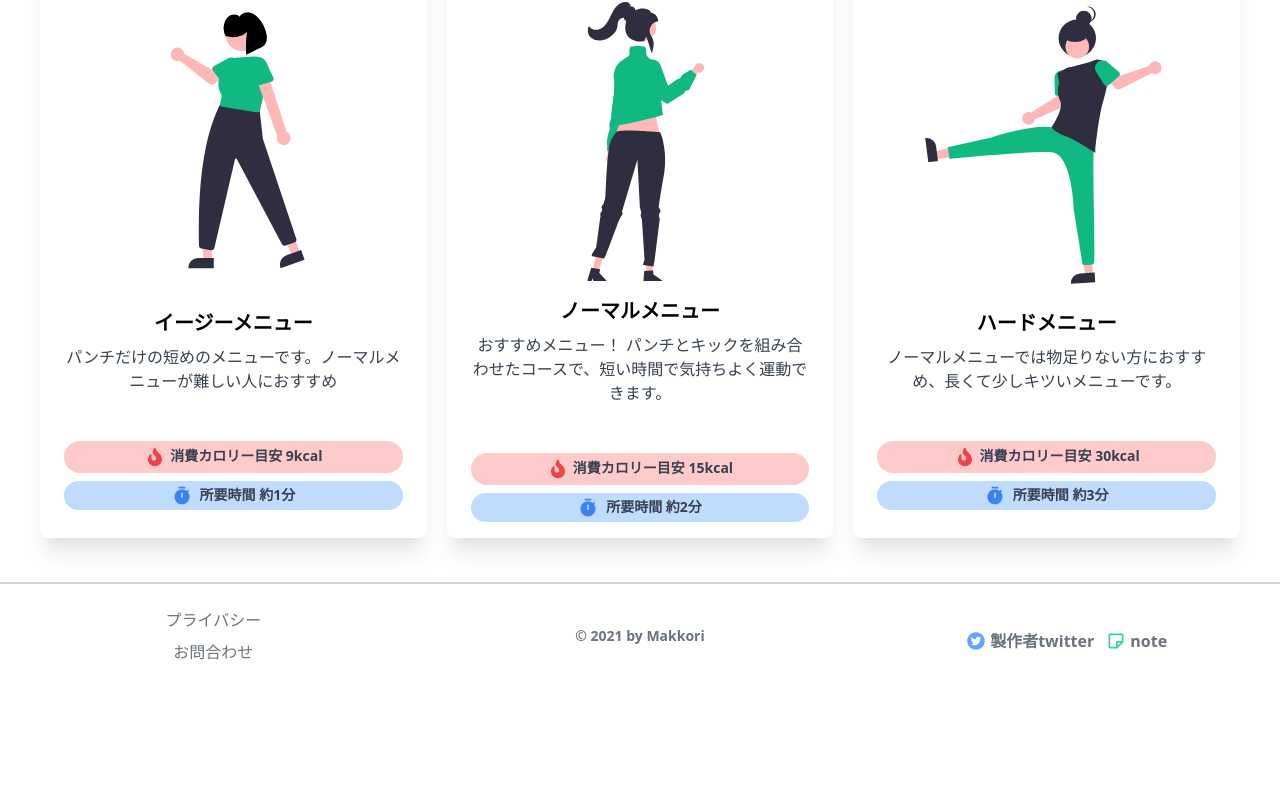
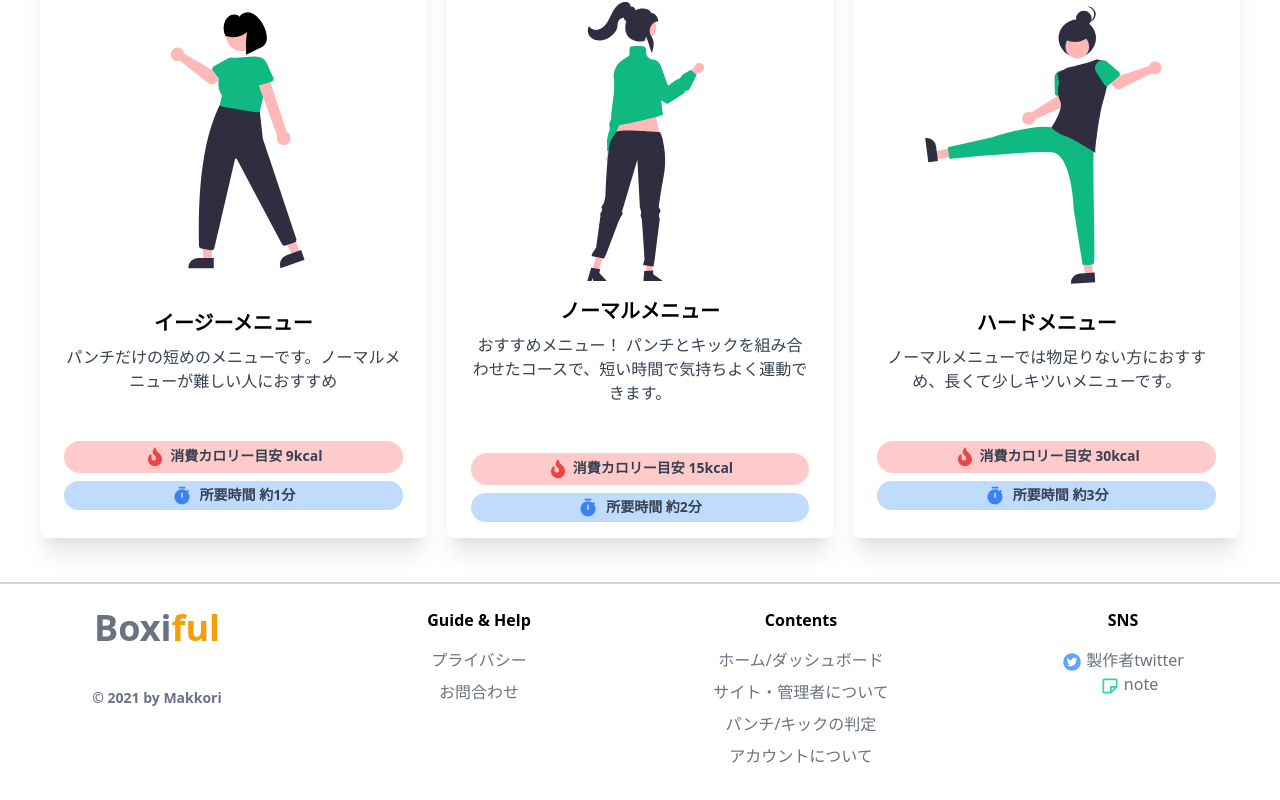
Before and after one commit to masato1230/boxiful, a React (Create React App) app: page / in a window 1280 px wide. Shown: the part 866-1666 px from the top of the page. Before the commit the page ends 1562 px from the top, so only its background shows below. Built offline with nearby package versions, Linux system fonts and the light colour scheme; what @mediapipe/pose would draw is missing.

Commit message:
Add links to footer

```diff
--- a/src/components/Footer.tsx
+++ b/src/components/Footer.tsx
@@ -14,12 +14,22 @@ const Footer = () => {
 
   return (
     <footer className="footer bg-white">
-      <div className="mt-1 border-t-2 border-gray-300 flex">
-        <div className="w-1/3 text-center py-6">
+      <div className="grid grid-cols-2 md:grid-cols-4 gap-2 mt-1 border-t-2 border-gray-300 py-6">
+        {/* Site name anc copyright */}
+        <div className="text-center col-span-2 md:col-span-1">
+          <h4 className="text-center flex justify-center items-center text-4xl font-semibold text-gray-500 md:mb-10">
+            Boxi<span className="text-yellow-500">ful</span>
+          </h4>
+          <p className="text-sm text-gray-500 font-bold mb-2">
+            © 2021 by Makkori
+          </p>
+        </div>
+        {/* Guide & Help */}
+        <div className="text-center">
+          <h6 className="font-bold mb-4">Guide & Help</h6>
           {isLoggedIn && (
             <Link
               className="block text-xs md:text-base text-gray-500 hover:text-black duration-300 font-medium mb-2"
-              // onClick={onDeleteAccountClick}
               to="/delete_account"
             >
               アカウント削除
@@ -38,22 +48,47 @@ const Footer = () => {
             お問合わせ
           </Link>
         </div>
-        <div className="w-1/3 text-center py-6 flex items-center justify-center">
-          <p className="text-sm text-gray-500 font-bold mb-2">
-            © 2021 by Makkori
-          </p>
+        {/* Contents */}
+        <div className="text-center">
+          <h6 className="font-bold mb-4">Contents</h6>
+          <Link
+            className="block text-xs md:text-base text-gray-500 hover:text-black duration-300 font-medium mb-2"
+            to="/"
+          >
+            ホーム/ダッシュボード
+          </Link>
+          <Link
+            className="block text-xs md:text-base text-gray-500 hover:text-black duration-300 font-medium mb-2"
+            to="/about"
+          >
+            サイト・管理者について
+          </Link>
+          <Link
+            className="block text-xs md:text-base text-gray-500 hover:text-black duration-300 font-medium mb-2"
+            to="/about_judge"
+          >
+            パンチ/キックの判定
+          </Link>
+          <Link
+            className="block text-xs md:text-base text-gray-500 hover:text-black duration-300 font-medium mb-2"
+            to="/about_account"
+          >
+            アカウントについて
+          </Link>
         </div>
-        <div className="w-1/3 py-6 text-center flex items-center justify-center">
+        <div className="text-center">
+          <h6 className="font-bold mb-4">SNS</h6>
           <a
             href="https://twitter.com/xFzdiHLW63ogLYr"
             target="_blank"
             rel="noreferrer"
+            className="block"
           >
             <AiFillTwitterCircle
               className="inline-block text-blue-400"
               size={20}
             />
-            <span className="hidden md:inline-block ml-1 align-middle text-gray-500 font-bold">
+            <span className="ml-1 text-xs md:text-base text-gray-500 hover:text-black duration-300 font-medium">
               製作者twitter
             </span>
           </a>
@@ -61,9 +96,10 @@ const Footer = () => {
             href="https://note.com/masato1230"
             target="_blank"
             rel="noreferrer"
+            className="block"
           >
             <BiNote className="ml-3 inline-block text-green-400" size={20} />
-            <span className="ml-1 hidden md:inline-block align-middle text-gray-500 font-bold">
+            <span className="ml-1 text-xs md:text-base text-gray-500 hover:text-black duration-300 font-medium">
               note
             </span>
           </a>
```
